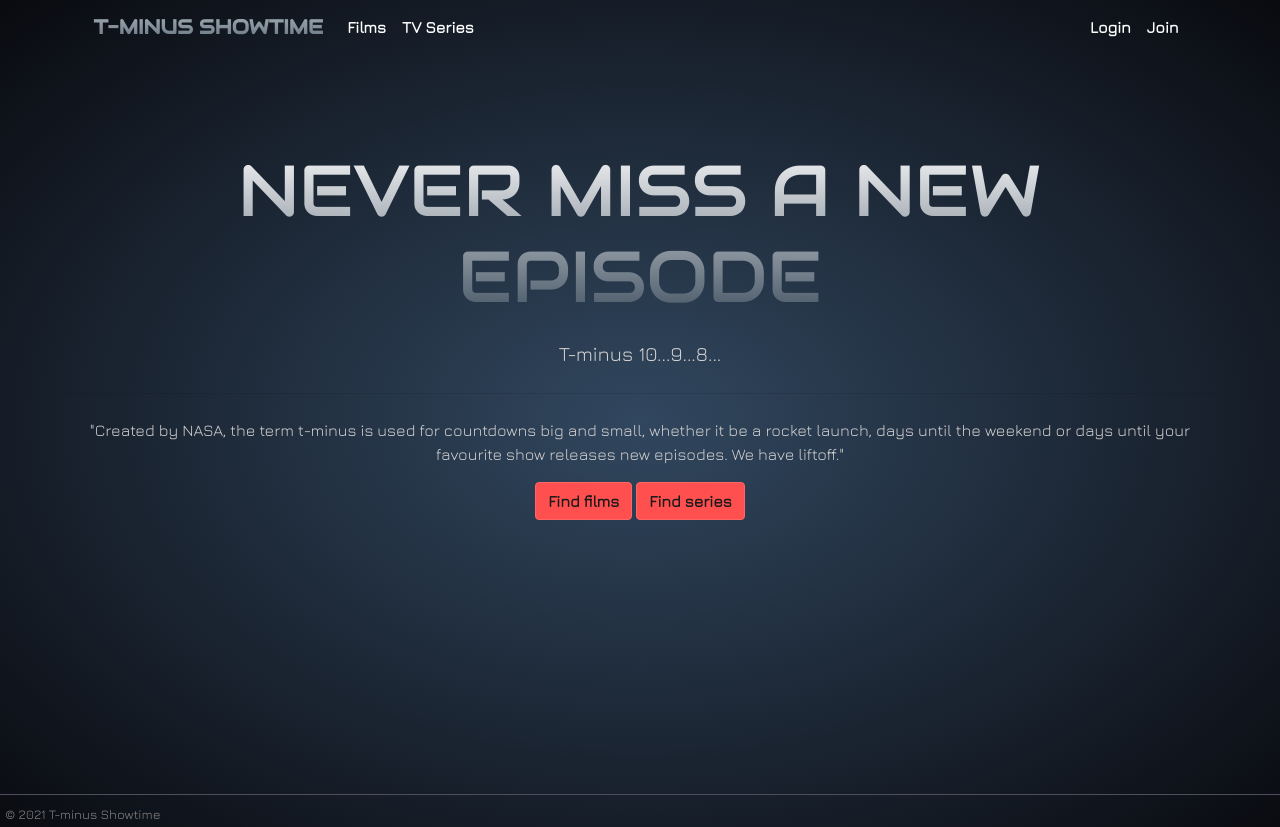
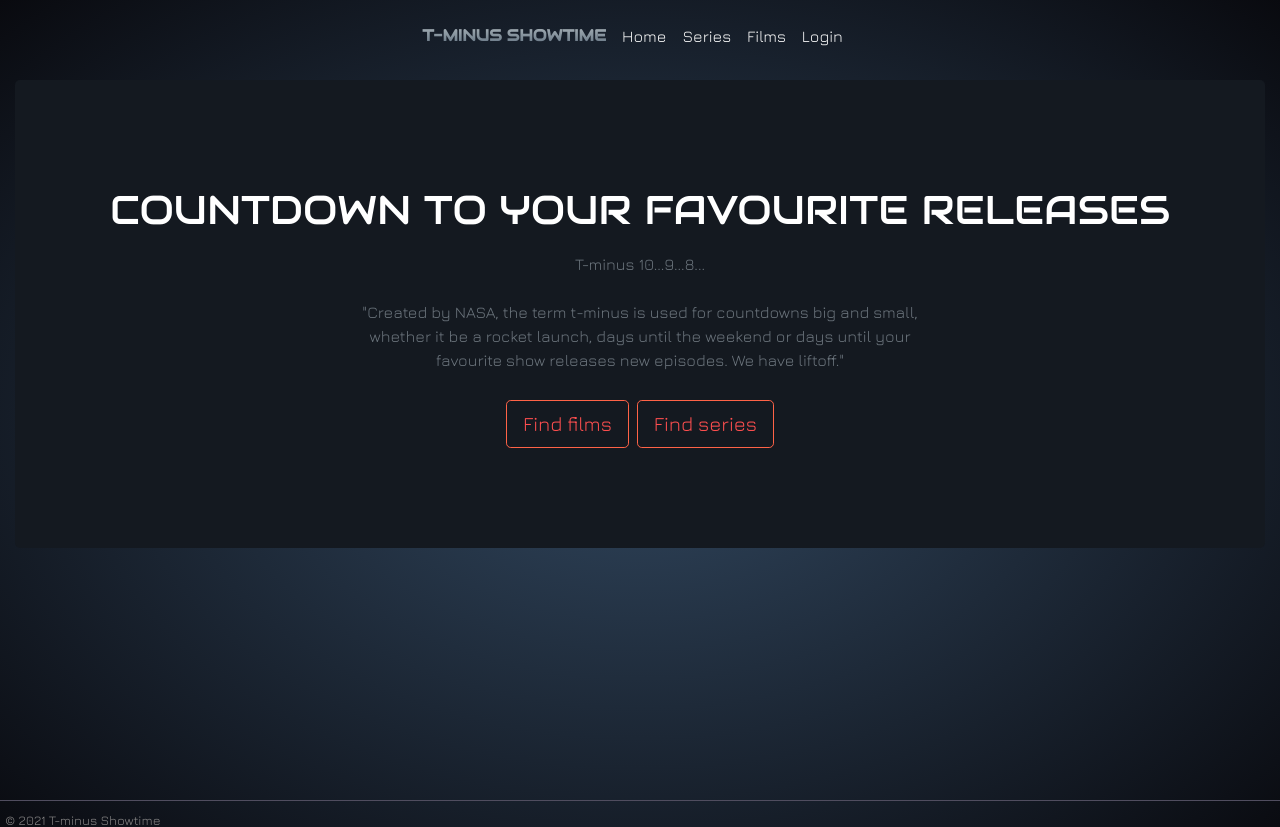
Before and after one commit to AlexYaneva/t-minus-showtime, a Flask app: page / in a window 1280 px wide. Shown: the top 827 px of the page. Run offline with Flask 2, Linux system fonts and the light colour scheme; some libraries are stand-ins or nearby versions.

Commit message:
index revamp

```diff
--- a/app/static/css/style.css
+++ b/app/static/css/style.css
@@ -13,10 +13,6 @@ html, body {
     min-height: 90vh;
 }
 
-header {
-    /* border-bottom: 1px solid whitesmoke; */
-    box-shadow: 0px 0px 10px grey;
-}
 
 .nav-tabs .nav-link {
     color:rgb(80, 77, 95);
@@ -27,57 +23,44 @@ header {
 }
 
 
-.nav-my .nav-link {
-    font-family: 'Jura', sans-serif;
-    padding: .25rem 0;
-    font-weight: 700;
-    color: rgb(255, 255, 255);
-    border-bottom: .25rem solid transparent;
+
+header {
+    background-color: transparent;
 }
 
-.nav-my .nav-link:hover,
-.nav-my .nav-link:focus {
-    color: #fff;
-    border-bottom-color: #fff;
+.my-nav .nav-link {
+    font-family: 'Jura', sans-serif;
+    font-weight: 500;
+    color: rgb(255, 255, 255);
+}
+
+
+.my-nav a:hover {
+    color:rgb(189, 183, 183);
+    transition: color .30s ease-in-out;
 }
 
 
 
-.nav-my .active {
-    color: #fff;
-    border-bottom-color: #fff;
-}
-
-.navbar-brand {
+.my-brand {
     font-family: 'Audiowide', cursive;
-    padding: .25rem 0;
     font-weight: 700;
     background: -webkit-linear-gradient(rgb(174, 184, 189), #596979);
     background-clip: text;
     -webkit-background-clip: text;
     -webkit-text-fill-color: transparent;
-    border-bottom: .25rem solid transparent;
 }
 
-.navbar-brand:hover{
-    color: #fff;
+.my-brand:hover{
+    color: rgb(167, 73, 73);
 }
 
-.navbar-toggler {
-    padding: .25rem .75rem;
-    font-size: 1.25rem;
-    line-height: 1;
-    background-color:transparent;
-    border-radius: .25rem;
-}
+
 
 .fas{
     padding: 5px;
 }
 
-.fa-bars {
-    color: #fff;
-}
 
 .col-md-2, .col-lg-2, .col-6 {
     padding: 5px;
@@ -376,6 +359,10 @@ h4, h5, h6 {
         max-width: 30px;
         border-radius: 5px;
     }
+
+    header {
+        border-bottom: 1px solid rgb(80, 77, 95);
+    }
   }
 
   .dropdown-menu{
--- a/app/templates/base.html
+++ b/app/templates/base.html
@@ -36,7 +36,7 @@
 
 
 <body>
-  <nav class="navbar navbar-expand-md nav-my">
+  <!-- <nav class="navbar navbar-expand-md nav-my">
     <div class="container">
       <a class="navbar-brand" href="{{ url_for('index') }}">T-MINUS SHOWTIME</a>
       <button class="navbar-toggler" type="button" data-toggle="collapse" data-target="#navbarSupportedContent"
@@ -88,26 +88,25 @@
         </ul>
       </div>
     </div>
-  </nav>
-  <!-- <header class="p-2 text-white text-center">
-    <div class="container-fluid">
+  </nav> -->
+  <header class="p-lg-3 p-1">
+    <div class="container">
       <div class="d-flex flex-wrap align-items-center justify-content-center">
-        <a href="{{ url_for('index') }}"
-          class="navbar-brand d-flex align-items-center mb-2 mb-lg-0 text-white text-decoration-none">
+        <a href="{{ url_for('index') }}" class="my-brand d-flex align-items-center ml-2 mr-2 mb-0 text-decoration-none"
+          style="background-color: tomato;">
           T-MINUS SHOWTIME
         </a>
-      </div>
 
-      <div class="d-flex flex-wrap align-items-center justify-content-center">
-        <ul class="nav nav-my col-12 col-lg-auto me-lg-auto justify-content-center mb-md-0">
-          <li><a href="{{ url_for('index') }}" class="nav-link px-2 text-secondary">Home</a></li>
-          <li><a href="{{ url_for('films') }}" class="nav-link px-2 text-white">Films</a></li>
-          <li><a href="{{ url_for('tvseries') }}" class="nav-link px-2 text-white">Series</a></li>
-          <li><a href="{{ url_for('login') }}" class="nav-link px-2 text-white">Login</a></li>
+        <ul class="nav my-nav col-12 col-lg-auto me-lg-auto mb-0 justify-content-center mb-md-0">
+          <li><a href="{{ url_for('index') }}" class="nav-link px-2">Home</a></li>
+          <li><a href="{{ url_for('tvseries') }}" class="nav-link px-2">Series</a></li>
+          <li><a href="{{ url_for('films') }}" class="nav-link px-2">Films</a></li>
+          <li><a href="{{ url_for('login') }}" class="nav-link px-2">Login</a></li>
         </ul>
+
       </div>
     </div>
-  </header> -->
+  </header>
 
 
 
--- a/app/templates/index.html
+++ b/app/templates/index.html
@@ -2,18 +2,40 @@
 
 
 {% block content %}
-<div class='container-fluid'>
-	<div class="jumbotron text-center">
-		<h1 class="display-3 jumbotron-text">NEVER MISS A NEW EPISODE</h1>
-		<p class="lead">T-minus 10...9...8...</p>
-		<hr class="my-4">
-		<p>"Created by NASA, the term t-minus is used for countdowns big and small,
-			whether it be a rocket
-			launch, days
-			until the weekend or days until your favourite show releases new episodes. We have liftoff." </p>
-		<a class="btn btn-secondary my-2 my-sm-0" role='button' href="{{ url_for('films') }}">Find films</a>
-		<a class="btn btn-secondary my-2 my-sm-0" role='button' href="{{ url_for('tvseries') }}">Find series</a>
+<div class="tst text-secondary mt-2 px-4 py-5 text-center">
+	<div class="py-5">
+		<h1 class="display-5 fw-bold text-white">COUNTDOWN TO YOUR FAVOURITE RELEASES</h1>
+		<div class="col-lg-6 mx-auto">
+			<p class="fs-5 mb-4">T-minus 10...9...8...</p>
+			<p class="fs-5 mb-4">"Created by NASA, the term t-minus is used for countdowns big and small,
+				whether it be a rocket
+				launch, days
+				until the weekend or days until your favourite show releases new episodes. We have liftoff."</p>
+			<div class="d-grid gap-2 d-sm-flex justify-content-sm-center">
+				<button type="button" class="btn  btn-lg m-1 me-sm-3 fw-bold">Find films</button>
+				<button type="button" class="btn  btn-lg m-1 me-sm-3 fw-bold">Find series</button>
+
+			</div>
+		</div>
 	</div>
 </div>
 
+
+<style>
+	.tst {
+		border-radius: 5px;
+		background-color: rgb(20, 25, 32);
+	}
+
+	.btn {
+		background-color: transparent;
+		color: #ff4f4f;
+		border-radius: 5px solid;
+		border-color: tomato;
+	}
+
+	.btn:hover {
+		background-color: #f78f8f;
+	}
+</style>
 {% endblock %}
```
